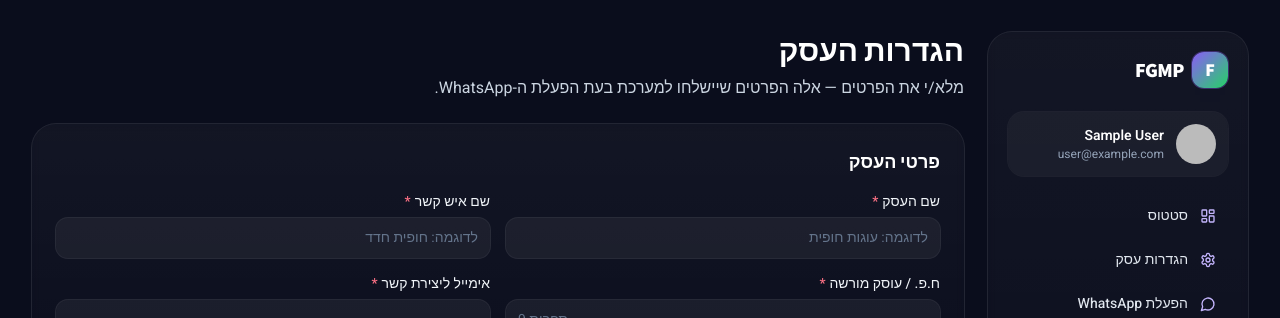
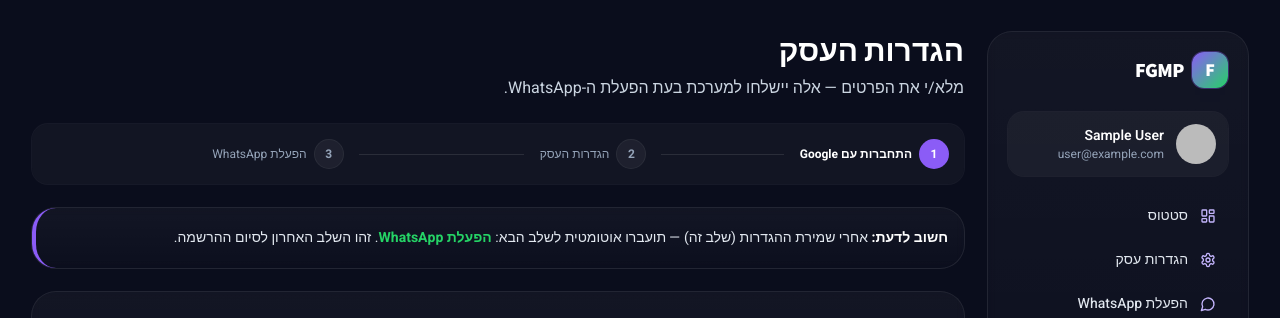
Before and after one commit to zohar31/-fgmp, a Next.js app: page /account/setup in a window 1280 px wide. Shown: the top 318 px of the page. Built offline with nearby package versions, Linux system fonts and the light colour scheme; no server answers; the database is empty; sample sign-in values are in the browser's storage.

Commit message:
Add 3-step progress indicator and post-save CTA banner directing to WhatsApp activation

```diff
--- a/app/account/setup/SetupForm.tsx
+++ b/app/account/setup/SetupForm.tsx
@@ -1,8 +1,9 @@
 "use client";
 
 import { useState } from "react";
+import Link from "next/link";
 import { useRouter } from "next/navigation";
-import { CheckCircle2, AlertCircle, Loader2 } from "lucide-react";
+import { CheckCircle2, AlertCircle, Loader2, MessageCircle, ArrowLeft } from "lucide-react";
 import { NICHES, type Niche } from "@/lib/niches";
 import { Select } from "@/components/Select";
 
@@ -225,12 +226,6 @@
 
       <div className="flex flex-col items-stretch gap-3 sm:flex-row sm:items-center sm:justify-between">
         <div className="min-h-[24px] text-sm">
-          {status?.type === "ok" && (
-            <span className="flex items-center gap-2 text-wa">
-              <CheckCircle2 className="h-4 w-4" />
-              {status.msg}
-            </span>
-          )}
           {status?.type === "error" && (
             <span className="flex items-center gap-2 text-rose-400">
               <AlertCircle className="h-4 w-4" />
@@ -253,6 +248,32 @@
           )}
         </button>
       </div>
+
+      {status?.type === "ok" && (
+        <div className="card border-l-4 border-wa p-6">
+          <div className="flex items-start gap-3">
+            <CheckCircle2 className="mt-1 h-6 w-6 shrink-0 text-wa" />
+            <div className="flex-1">
+              <h3 className="font-display text-lg font-bold text-white">
+                ✓ ההגדרות נשמרו בהצלחה
+              </h3>
+              <p className="mt-1 text-sm leading-7 text-ink-200">
+                <strong className="text-white">השלב הבא והאחרון:</strong> הפעלת ה-WhatsApp.
+                תועברו לעמוד הפעלה — שם תלחצו על כפתור גדול שיפתח את WhatsApp עם הודעה מוכנה,
+                ותסיימו את ההרשמה.
+              </p>
+              <Link
+                href="/account/whatsapp"
+                className="btn-wa mt-4 text-base"
+              >
+                <MessageCircle className="h-5 w-5" />
+                המשך לשלב הבא — הפעלת WhatsApp
+                <ArrowLeft className="h-4 w-4" />
+              </Link>
+            </div>
+          </div>
+        </div>
+      )}
     </form>
   );
 }
--- a/app/account/setup/page.tsx
+++ b/app/account/setup/page.tsx
@@ -2,6 +2,7 @@
 import { auth } from "@/lib/auth";
 import { db, schema } from "@/lib/db";
 import { eq } from "drizzle-orm";
+import { CheckCircle2 } from "lucide-react";
 import { SetupForm } from "./SetupForm";
 
 export const metadata: Metadata = { title: "הגדרות עסק" };
@@ -10,12 +11,24 @@
   const session = await auth();
   const userId = session!.user.id;
 
-  const [settings, user] = await Promise.all([
+  const [settings, user, subscription] = await Promise.all([
     db.query.businessSettings.findFirst({
       where: eq(schema.businessSettings.userId, userId),
     }),
     db.query.users.findFirst({ where: eq(schema.users.id, userId) }),
+    db.query.subscriptions.findFirst({
+      where: eq(schema.subscriptions.userId, userId),
+    }),
   ]);
+
+  const activated = !!subscription?.activatedAt;
+  const setupComplete = !!(
+    settings?.businessName &&
+    settings?.contactName &&
+    settings?.niche &&
+    settings?.leadPhone &&
+    settings?.keywords
+  );
 
   return (
     <div className="space-y-6">
@@ -24,9 +37,19 @@
           הגדרות העסק
         </h1>
         <p className="mt-2 text-ink-300">
-          מלא/י את הפרטים — אלה הפרטים שיישלחו למערכת בעת הפעלת ה-WhatsApp.
+          מלא/י את הפרטים — אלה יישלחו למערכת בעת הפעלת ה-WhatsApp.
         </p>
       </header>
+
+      <ProgressSteps current={activated ? 3 : setupComplete ? 2 : 1} />
+
+      <div className="card border-l-4 border-brand-500 p-4">
+        <p className="text-sm leading-7 text-ink-200">
+          <strong className="text-white">חשוב לדעת:</strong> אחרי שמירת ההגדרות
+          (שלב זה) — תועברו אוטומטית לשלב הבא: <strong className="text-wa">הפעלת WhatsApp</strong>.
+          זהו השלב האחרון לסיום ההרשמה.
+        </p>
+      </div>
 
       <SetupForm
         defaults={{
@@ -46,3 +69,49 @@
     </div>
   );
 }
+
+function ProgressSteps({ current }: { current: 1 | 2 | 3 }) {
+  const steps = [
+    { n: 1, label: "התחברות עם Google" },
+    { n: 2, label: "הגדרות העסק" },
+    { n: 3, label: "הפעלת WhatsApp" },
+  ] as const;
+
+  return (
+    <ol className="flex items-center justify-between gap-2 rounded-2xl bg-white/[0.03] p-4 ring-1 ring-white/5">
+      {steps.map((s, i) => {
+        const done = current > s.n;
+        const active = current === s.n;
+        return (
+          <li key={s.n} className="flex flex-1 items-center gap-2">
+            <span
+              className={`grid h-7 w-7 shrink-0 place-items-center rounded-full text-xs font-bold ring-1 ${
+                done
+                  ? "bg-wa text-white ring-wa"
+                  : active
+                    ? "bg-brand-500 text-white ring-brand-500"
+                    : "bg-white/5 text-ink-400 ring-white/10"
+              }`}
+            >
+              {done ? <CheckCircle2 className="h-4 w-4" /> : s.n}
+            </span>
+            <span
+              className={`hidden text-xs sm:block ${
+                done ? "text-wa" : active ? "font-bold text-white" : "text-ink-400"
+              }`}
+            >
+              {s.label}
+            </span>
+            {i < steps.length - 1 && (
+              <span
+                className={`mx-2 hidden h-px flex-1 sm:block ${
+                  done ? "bg-wa/40" : "bg-white/10"
+                }`}
+              />
+            )}
+          </li>
+        );
+      })}
+    </ol>
+  );
+}
```
